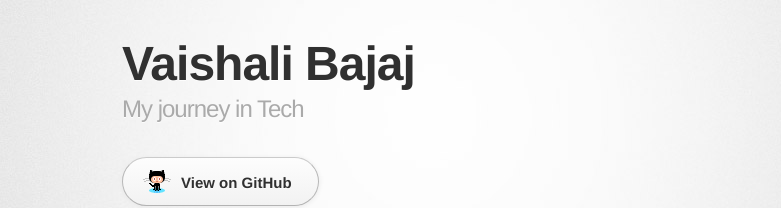
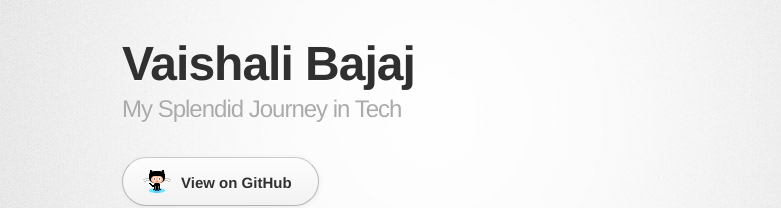
Before and after one commit to vaishalibajaj/vaishalibajaj.github.io, a plain HTML site: page index.html in a window 1280 px wide. Shown: the top 208 px of the page, without its empty margins (208-989 px from the left). Drawn offline with Linux system fonts and the light colour scheme; a web font is replaced by a local one.

Commit message:
Update index.html

```diff
--- a/index.html
+++ b/index.html
@@ -19,7 +19,7 @@
 
         <header>
           <h1>Vaishali Bajaj</h1>
-          <h2>My journey in Tech</h2>
+          <h2>My Splendid Journey in Tech</h2>
         </header>
 
         <section id="downloads" class="clearfix">
```
